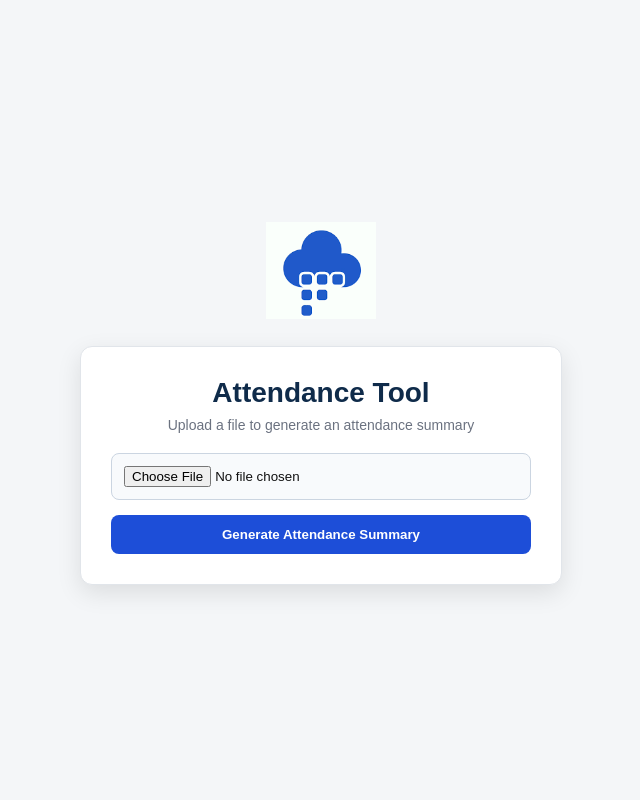
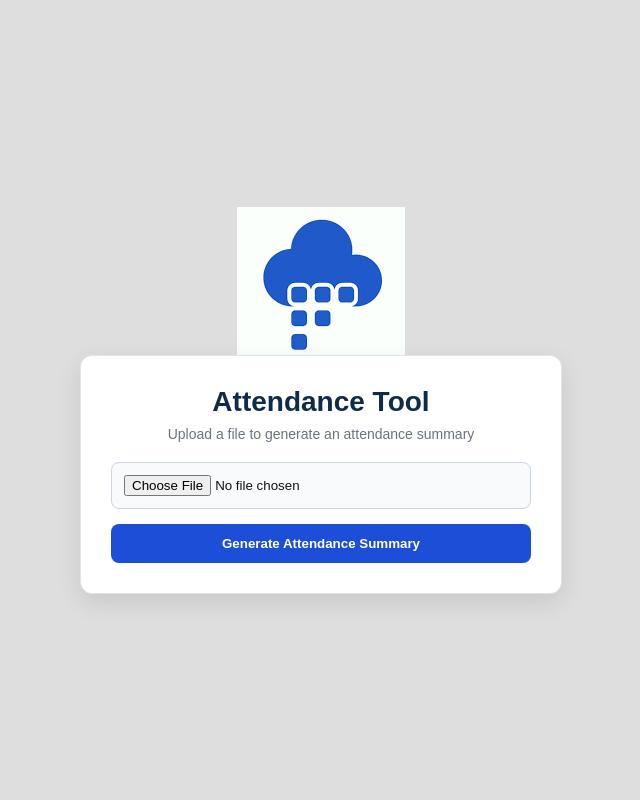
Before and after one commit to Colin-Kocher/attendance-web, a Flask app: page / in a window 1280 px wide. Shown: the whole page, without its empty margins (319-959 px from the left). Run offline with Flask 3, Linux system fonts and the light colour scheme.

Commit message:
Update index.html

```diff
--- a/templates/index.html
+++ b/templates/index.html
@@ -8,7 +8,7 @@
         body {
             margin: 0;
             font-family: Arial, Helvetica, sans-serif;
-            background: #f4f6f8;
+            background: #DEDEDE;
             color: #111;
         }
 
@@ -89,7 +89,7 @@
 <body>
     <div class="container">
         <!-- Logo above the card -->
-        <img src="logo.png" alt="Logo" class="logo">
+        <img src="Logo.png" alt="Logo" class="Logo">
 
         <div class="card">
             <h1>Attendance Tool</h1>
```
